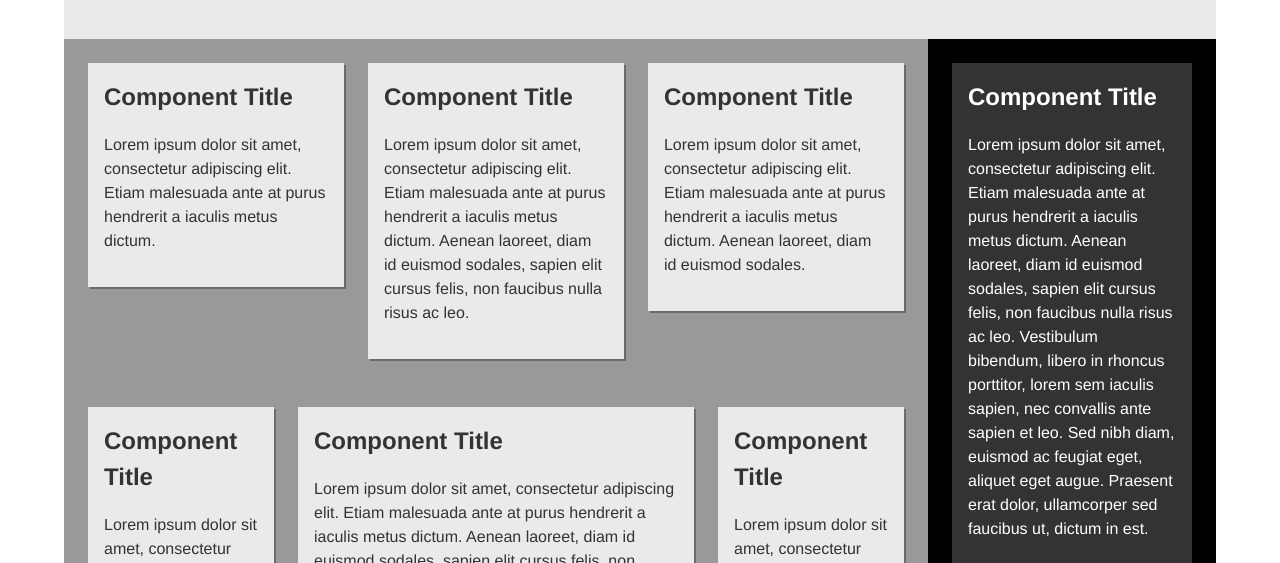
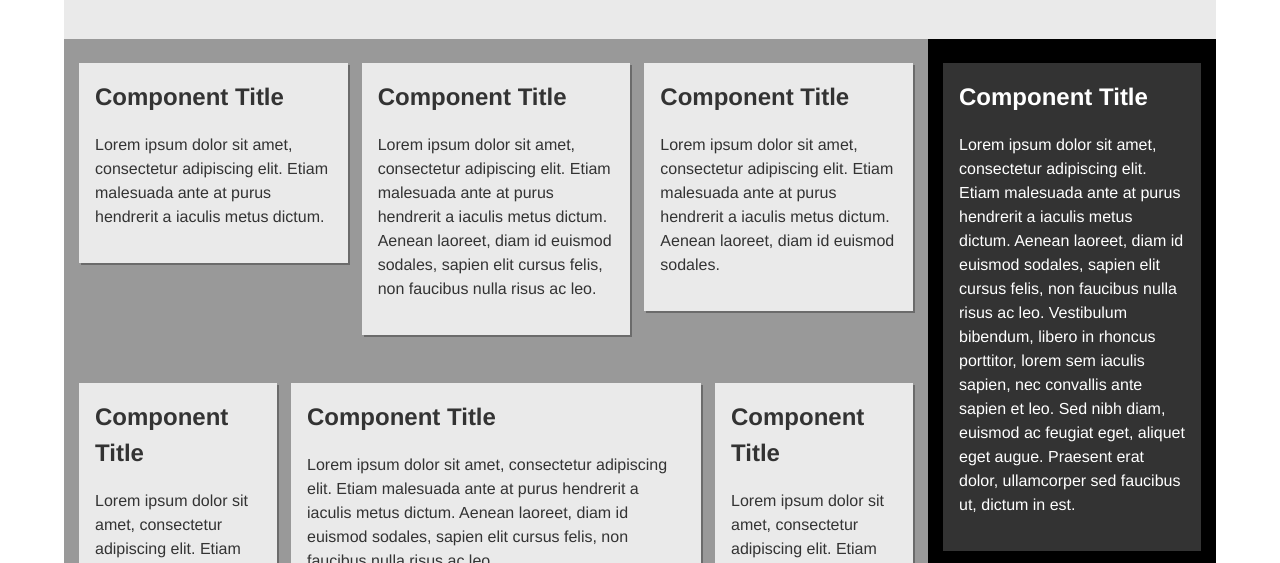
Before and after one commit to jamboid/Fuzz, a plain HTML site: page examples/grid.html in a window 1280 px wide. Shown: the part 237-800 px from the top of the page. Drawn offline with nearby package versions, Linux system fonts and the light colour scheme.

Commit message:
Misc updates

```diff
--- a/examples/assets/css/base.css
+++ b/examples/assets/css/base.css
@@ -272,12 +272,12 @@ img {
 }
 
 .rg .gp {
-    padding:0 1.5em 0 0;
+    padding:0 8px;
     width:auto;
 }
 
 .rg .cp .in {
-    margin:1.5em 0 1.5em 1.5em;
+    margin:1.5em 7px 1.5em;
 }
 
 .rg .cpHero .in {
```
Also changed, not shown: 1 other file.
